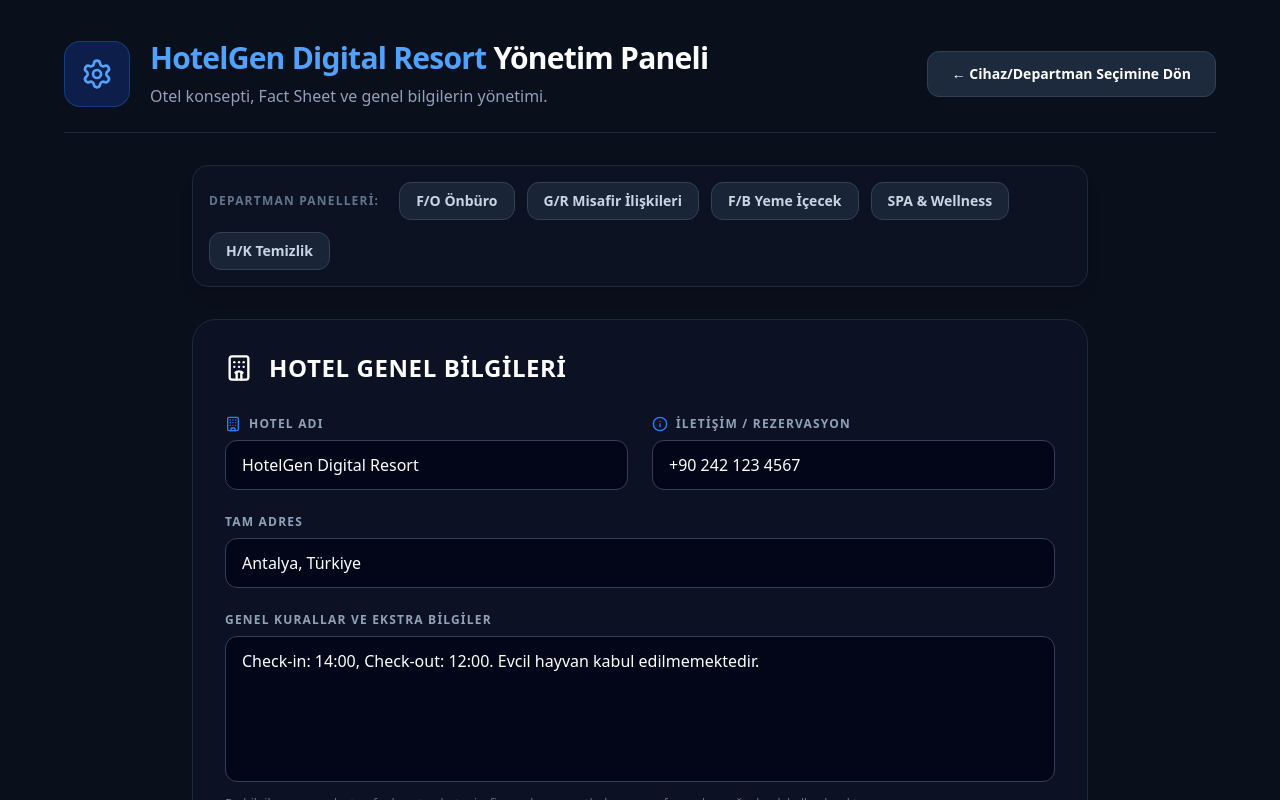
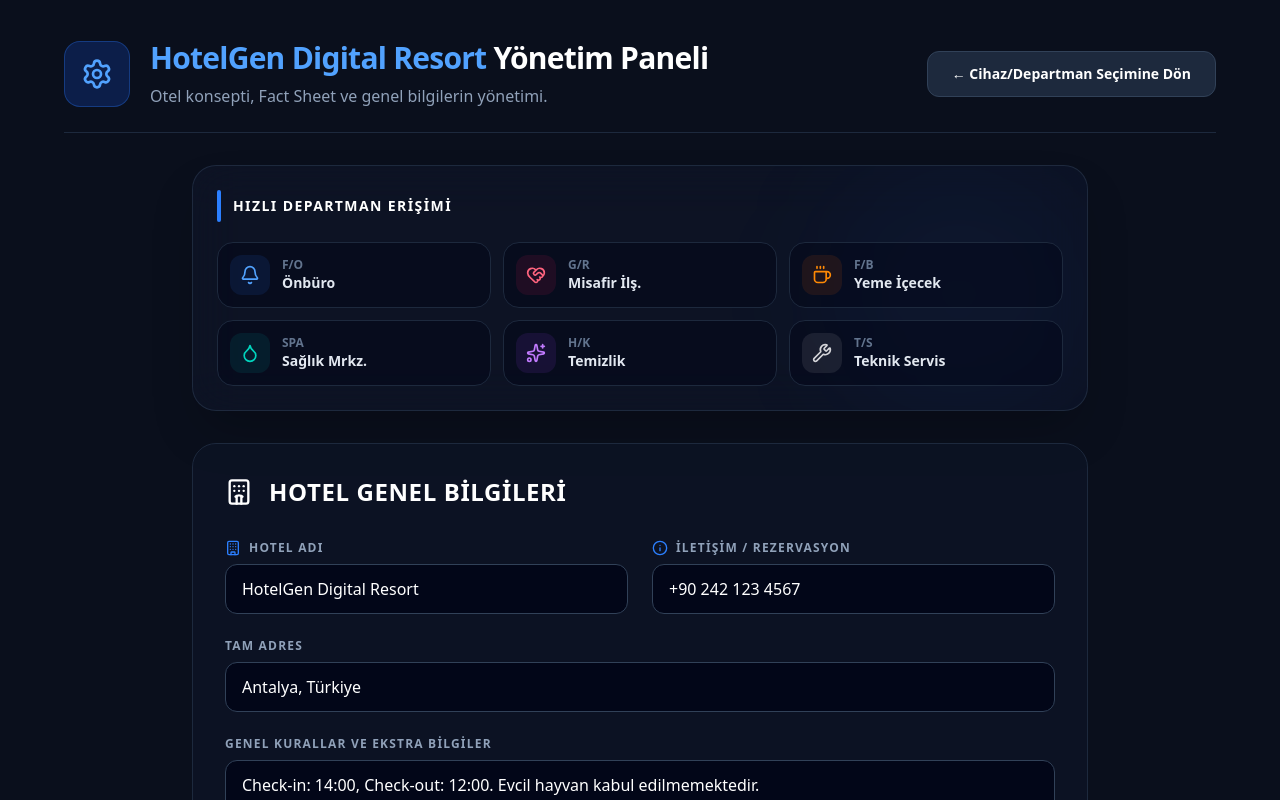
Before and after one commit to qltydigital-hub/HotelGenDigital, a Next.js app in the folder hotel-admin-dashboard/: page /settings in a window 1280 px wide. Shown: the top 800 px of the page. Built offline with nearby package versions, Linux system fonts and the light colour scheme; no server answers; sample sign-in values are in the browser's storage.

Commit message:
Auto-publish: Departmanlar arası geçiş menüsü modernleştirildi ve Teknik Servis (T/S) rotası eklendi

```diff
--- a/hotel-admin-dashboard/src/app/settings/page.tsx
+++ b/hotel-admin-dashboard/src/app/settings/page.tsx
@@ -1,6 +1,6 @@
 "use client";
 import React, { useState } from 'react';
-import { Settings, Hotel, Save, CheckCircle2, Building, Info, ShieldCheck, Database, RefreshCcw } from 'lucide-react';
+import { Settings, Hotel, Save, CheckCircle2, Building, Info, ShieldCheck, Database, RefreshCcw, Bell, HeartHandshake, Coffee, Droplet, Sparkles, Wrench } from 'lucide-react';
 import Link from 'next/link';
 import { useAuth } from '@/providers/AuthProvider';
 
@@ -125,13 +125,38 @@ export default function SettingsPage() {
                         )}
 
                         {/* Tenant Navigation Menu */}
-                        <div className="bg-slate-900/40 border border-slate-800 rounded-2xl p-4 mb-8 flex flex-wrap gap-3 items-center shadow-lg">
-                            <span className="text-xs font-bold text-slate-500 uppercase tracking-widest mr-2">Departman Panelleri:</span>
-                            <Link href="/settings/fo" className="px-4 py-2 bg-slate-800/80 hover:bg-blue-600/20 border border-slate-700 hover:border-blue-500/50 transition-all rounded-xl text-sm font-bold text-slate-300 hover:text-white">F/O Önbüro</Link>
-                            <Link href="/settings/gr" className="px-4 py-2 bg-slate-800/80 hover:bg-rose-600/20 border border-slate-700 hover:border-rose-500/50 transition-all rounded-xl text-sm font-bold text-slate-300 hover:text-white">G/R Misafir İlişkileri</Link>
-                            <Link href="/settings/fb" className="px-4 py-2 bg-slate-800/80 hover:bg-orange-600/20 border border-slate-700 hover:border-orange-500/50 transition-all rounded-xl text-sm font-bold text-slate-300 hover:text-white">F/B Yeme İçecek</Link>
-                            <Link href="/settings/spa" className="px-4 py-2 bg-slate-800/80 hover:bg-teal-600/20 border border-slate-700 hover:border-teal-500/50 transition-all rounded-xl text-sm font-bold text-slate-300 hover:text-white">SPA & Wellness</Link>
-                            <Link href="/settings/hk" className="px-4 py-2 bg-slate-800/80 hover:bg-purple-600/20 border border-slate-700 hover:border-purple-500/50 transition-all rounded-xl text-sm font-bold text-slate-300 hover:text-white">H/K Temizlik</Link>
+                        <div className="bg-slate-900/60 border border-slate-700/50 rounded-3xl p-6 mb-8 shadow-2xl backdrop-blur-xl relative overflow-hidden">
+                            <div className="absolute top-0 right-0 w-64 h-64 bg-blue-500/5 rounded-full blur-3xl pointer-events-none" />
+                            <div className="flex items-center gap-3 mb-5">
+                                <div className="h-8 w-1 bg-blue-500 rounded-full"></div>
+                                <h3 className="text-sm font-extrabold text-white uppercase tracking-widest">Hızlı Departman Erişimi</h3>
+                            </div>
+                            <div className="grid grid-cols-2 md:grid-cols-3 gap-3">
+                                <Link href="/settings/fo" className="group flex items-center gap-3 p-3 bg-slate-950/50 hover:bg-blue-900/20 border border-slate-800 hover:border-blue-500/50 transition-all rounded-2xl relative overflow-hidden">
+                                    <div className="bg-blue-500/10 p-2.5 rounded-xl group-hover:scale-110 transition-transform"><Bell className="w-5 h-5 text-blue-400" /></div>
+                                    <div className="flex flex-col"><span className="text-xs text-slate-500 font-bold">F/O</span><span className="text-sm font-bold text-slate-200 group-hover:text-white transition-colors">Önbüro</span></div>
+                                </Link>
+                                <Link href="/settings/gr" className="group flex items-center gap-3 p-3 bg-slate-950/50 hover:bg-rose-900/20 border border-slate-800 hover:border-rose-500/50 transition-all rounded-2xl relative overflow-hidden">
+                                    <div className="bg-rose-500/10 p-2.5 rounded-xl group-hover:scale-110 transition-transform"><HeartHandshake className="w-5 h-5 text-rose-400" /></div>
+                                    <div className="flex flex-col"><span className="text-xs text-slate-500 font-bold">G/R</span><span className="text-sm font-bold text-slate-200 group-hover:text-white transition-colors">Misafir İlş.</span></div>
+                                </Link>
+                                <Link href="/settings/fb" className="group flex items-center gap-3 p-3 bg-slate-950/50 hover:bg-orange-900/20 border border-slate-800 hover:border-orange-500/50 transition-all rounded-2xl relative overflow-hidden">
+                                    <div className="bg-orange-500/10 p-2.5 rounded-xl group-hover:scale-110 transition-transform"><Coffee className="w-5 h-5 text-orange-400" /></div>
+                                    <div className="flex flex-col"><span className="text-xs text-slate-500 font-bold">F/B</span><span className="text-sm font-bold text-slate-200 group-hover:text-white transition-colors">Yeme İçecek</span></div>
+                                </Link>
+                                <Link href="/settings/spa" className="group flex items-center gap-3 p-3 bg-slate-950/50 hover:bg-teal-900/20 border border-slate-800 hover:border-teal-500/50 transition-all rounded-2xl relative overflow-hidden">
+                                    <div className="bg-teal-500/10 p-2.5 rounded-xl group-hover:scale-110 transition-transform"><Droplet className="w-5 h-5 text-teal-400" /></div>
+                                    <div className="flex flex-col"><span className="text-xs text-slate-500 font-bold">SPA</span><span className="text-sm font-bold text-slate-200 group-hover:text-white transition-colors">Sağlık Mrkz.</span></div>
+                                </Link>
+                                <Link href="/settings/hk" className="group flex items-center gap-3 p-3 bg-slate-950/50 hover:bg-purple-900/20 border border-slate-800 hover:border-purple-500/50 transition-all rounded-2xl relative overflow-hidden">
+                                    <div className="bg-purple-500/10 p-2.5 rounded-xl group-hover:scale-110 transition-transform"><Sparkles className="w-5 h-5 text-purple-400" /></div>
+                                    <div className="flex flex-col"><span className="text-xs text-slate-500 font-bold">H/K</span><span className="text-sm font-bold text-slate-200 group-hover:text-white transition-colors">Temizlik</span></div>
+                                </Link>
+                                <Link href="/settings/ts" className="group flex items-center gap-3 p-3 bg-slate-950/50 hover:bg-zinc-700/40 border border-slate-800 hover:border-zinc-400/50 transition-all rounded-2xl relative overflow-hidden">
+                                    <div className="bg-zinc-500/20 p-2.5 rounded-xl group-hover:scale-110 transition-transform"><Wrench className="w-5 h-5 text-zinc-300" /></div>
+                                    <div className="flex flex-col"><span className="text-xs text-slate-500 font-bold">T/S</span><span className="text-sm font-bold text-slate-200 group-hover:text-white transition-colors">Teknik Servis</span></div>
+                                </Link>
+                            </div>
                         </div>
 
                         <form onSubmit={handleSave} className="bg-slate-900/50 border border-slate-800 rounded-3xl p-8 relative">
```
